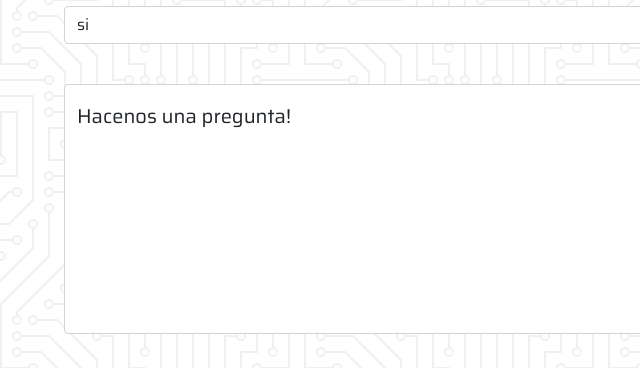
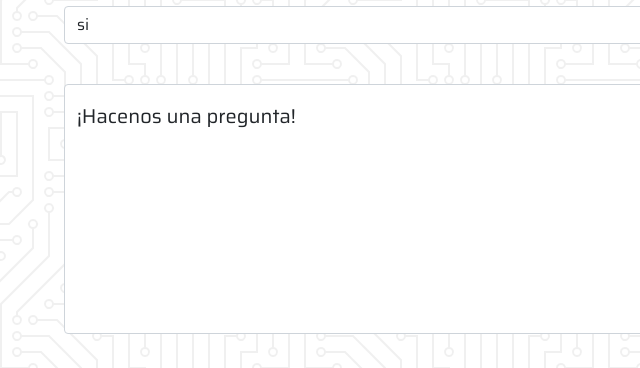
Before and after one commit to SantiagoValiela/Sindicato-de-Mineros-de-Criptomonedas, a website: page Contacto.html in a window 1280 px wide. Shown: the part 753-1121 px from the top of the page, 0-640 px from the left. Drawn offline with nearby package versions, Linux system fonts and the light colour scheme.

Commit message:
ultimosdetallesysubida

```diff
--- a/Contacto.html
+++ b/Contacto.html
@@ -89,7 +89,7 @@
                     <div class="form-floating" style="margin-top: 40px;">
                         <textarea class="form-control" placeholder="Escribe aquí..." id="floatingTextarea2"
                             style="height: 250px"></textarea>
-                        <label for="floatingTextarea2">Hacenos una pregunta!</label>
+                        <label for="floatingTextarea2">¡Hacenos una pregunta!</label>
                     </div>
                     <input style="margin-top: 40px;" type="submit" value="Enviar formulario">
                     <input type="reset" value="Limpiar datos">
```
Also changed, not shown: Beneficios.html (+0 -1 lines), Quienes-somos.html (+4 -2 lines), imgs/SIMICRILOGO.png (deleted).
